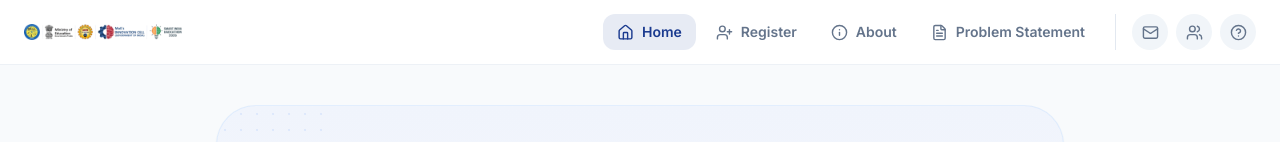
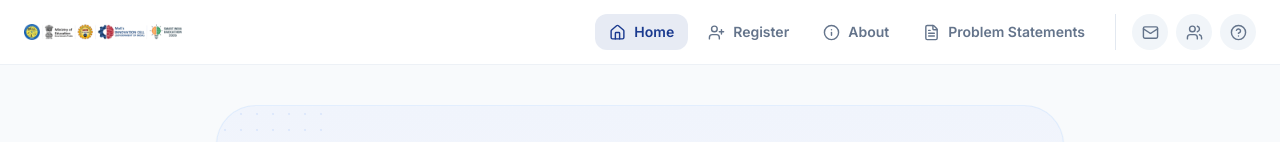
Before and after one commit to amanojhareal/gecv.sihinternal, a React (Vite) app: page / in a window 1280 px wide. Shown: the top 142 px of the page. Built offline with nearby package versions, Linux system fonts and the light colour scheme.

Commit message:
FIxed some previous errors

```diff
--- a/src/data/coordinators.data.js
+++ b/src/data/coordinators.data.js
@@ -56,7 +56,7 @@ const studentCoordinatorsData = [
         id: "des-1",
         name: "Amit Lal",
         role: "Design Lead",
-        department: "Department of Electronics & Comm.",
+        department: "Computer Science & Engineering",
         year: "2nd Year",
         image: amitImg,
         email: "amit2020lal@gmail.com",
--- a/src/layout/Navbar/NavLinks.jsx
+++ b/src/layout/Navbar/NavLinks.jsx
@@ -65,7 +65,7 @@ export default function NavLinks({ onNavigate }) {
           className="group flex items-center gap-2 rounded-xl px-3.5 py-2 text-sm font-semibold text-ink-muted transition-colors hover:bg-slate-50 hover:text-brand focus-visible:outline-none focus-visible:ring-2 focus-visible:ring-brand focus-visible:ring-offset-2"
         >
           <FileText size={17} strokeWidth={2} aria-hidden="true" />
-          Problem Statement
+          Problem Statements
 
         </a>
       </li>
```
